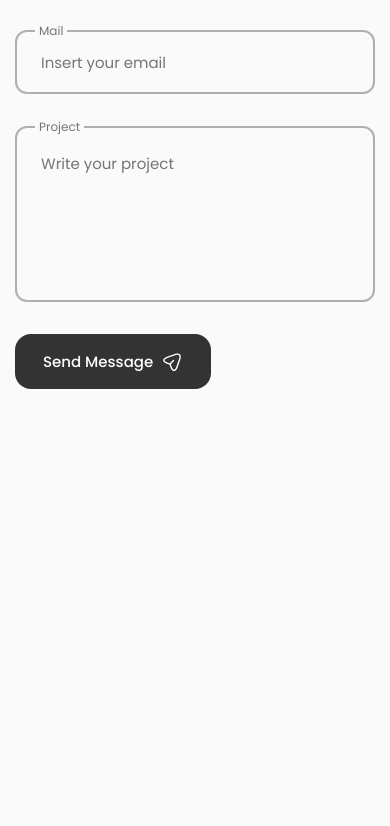
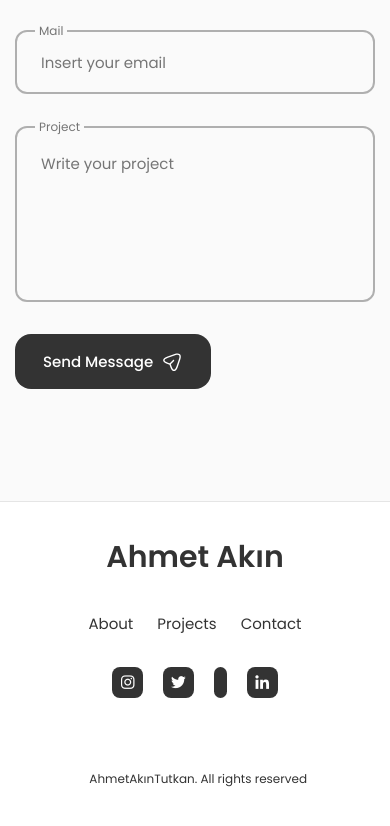
Before and after one commit to Akintutkan/my-portfolio, a React (Create React App) app: page / in a window 390 px wide. Shown: the part 3503-4329 px from the top of the page. Before the commit the page ends 4052 px from the top, so only its background shows below. Built offline with nearby package versions, Linux system fonts and the light colour scheme.

Commit message:
Created footer

```diff
--- a/src/App.js
+++ b/src/App.js
@@ -6,6 +6,7 @@
 import Skills from './components/skills/Skills';
 import Qualification from './components/qualification/Qualification';
 import Contact from './components/contact/Contact';
+import Footer from './components/footer/Footer';
 
 const App = () => {
   return (
@@ -17,6 +18,7 @@
     <Skills />
     <Qualification />
     <Contact />
+    <Footer />
     </main>
     </>
   )
--- /dev/null
+++ b/src/components/footer/Footer.jsx
@@ -0,0 +1,35 @@
+import React from 'react';
+import "./footer.css"
+
+const Footer = () => {
+  return (
+    <footer className="footer">
+        <div className="footer__container container">
+            <h1 className="footer__title">Ahmet Akın</h1>
+            <ul className="footer__list">
+                <li>
+                    <a href="#about" className="footer__link">About</a>
+                </li>
+
+                <li>
+                    <a href="#portfolio" className="footer__link">Projects</a>
+                </li>
+
+                <li>
+                    <a href="#contact" className="footer__link">Contact</a>
+                </li>
+            </ul>
+
+            <div className="footer__social">
+             <a href="https://www.instagram.com/akintutkan/" className="footer__social-link" target="_blank" rel="noreferrer"> <i class="bx bxl-instagram"></i> </a>
+        <a href="https://twitter.com/Akintutkan" className="footer__social-link" target="_blank" rel="noreferrer"> <i class="bx bxl-twitter"></i></a>
+        <a href="https://github.com/Akintutkan" className="footer__social-link" target="_blank" rel="noreferrer"> <i class="bx bxl-github-alt"></i></a>
+        <a href="https://www.linkedin.com/in/ahmet-akin-tutkan/" className="footer__social-link" target="_blank" rel="noreferrer"> <i class="bx bxl-linkedin"></i></a>
+</div>
+<span className='footer__copy'>&#160; AhmetAkınTutkan. All rights reserved</span>
+        </div>
+    </footer>
+  )
+}
+
+export default Footer
--- /dev/null
+++ b/src/components/footer/footer.css
@@ -0,0 +1,60 @@
+.footer{
+    background-color: var(--container-color);
+    border-top: 1px solid rgba(0, 0, 0, 0.1)
+}
+.footer__container{
+    padding: 2rem 0 6rem;
+}
+
+.footer__title,
+.footer__link{
+    color: var(--title-color)
+}
+.footer__title{
+    text-align: center;
+    margin-bottom: var(--mb-2)
+}
+.footer__link:hover{
+    color: var(--title-color-dark);
+}
+.footer__list{
+    display: flex;
+    justify-content: center;
+    column-gap: 1.5rem;
+    margin-bottom: var(--mb-2);
+}
+.footer__social{
+    display: flex;
+    justify-content: center;
+    column-gap: 1.25rem;
+}
+.footer__social-link{
+    background-color: var(--title-color);
+    color:var(--container-color);
+    font-size: 1.125rem;
+    padding: 0.4rem;
+    border-radius: 0.5rem;
+    display: inline-flex;
+}
+
+.footer__social-link:hover{
+    background-color: var(--title-color-dark);
+}
+.footer__copy{
+    display: block;
+    margin-top: 4.5rem;
+    color: var(--title-color);
+    text-align: center;
+    font-size: var(--smaller-font-size)
+}
+
+
+/*=============== BREAKPOINTS ===============*/
+/* For large devices */
+@media screen and (max-width: 992px) {
+    footer__social-link{
+        padding:0.25rem;
+        border-radius: 0.25rem;
+        font-size: 1rem;
+  }
+}
```
